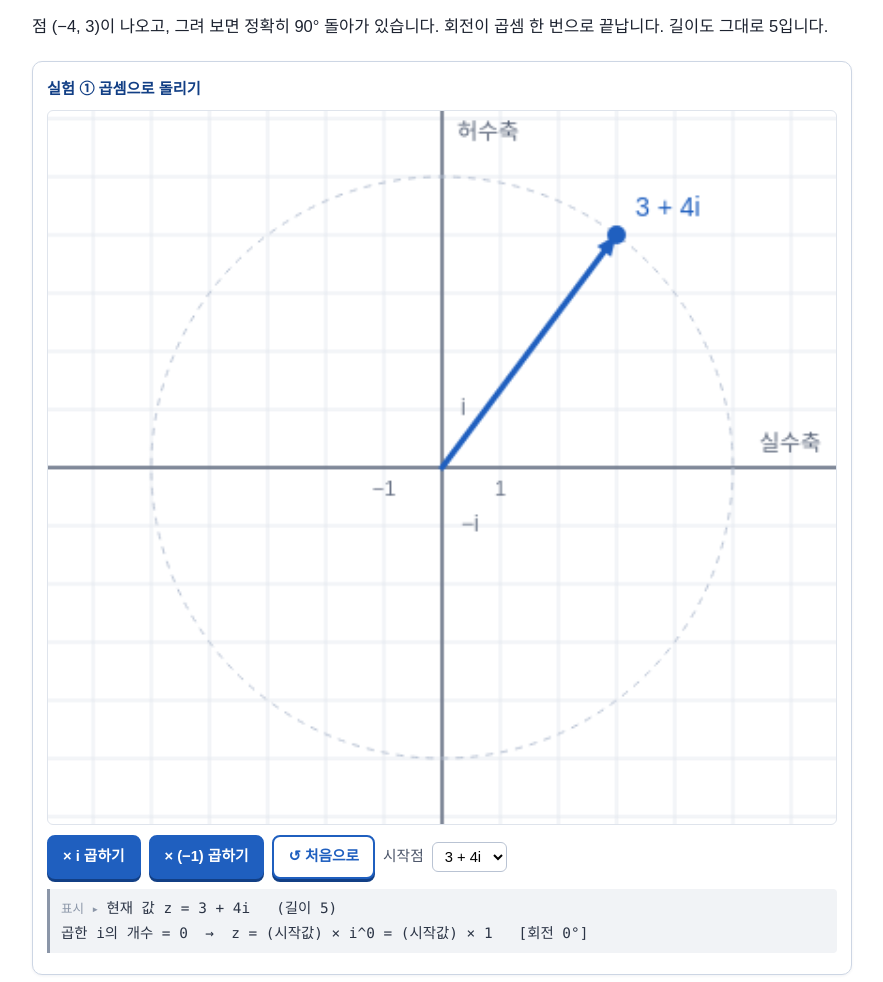
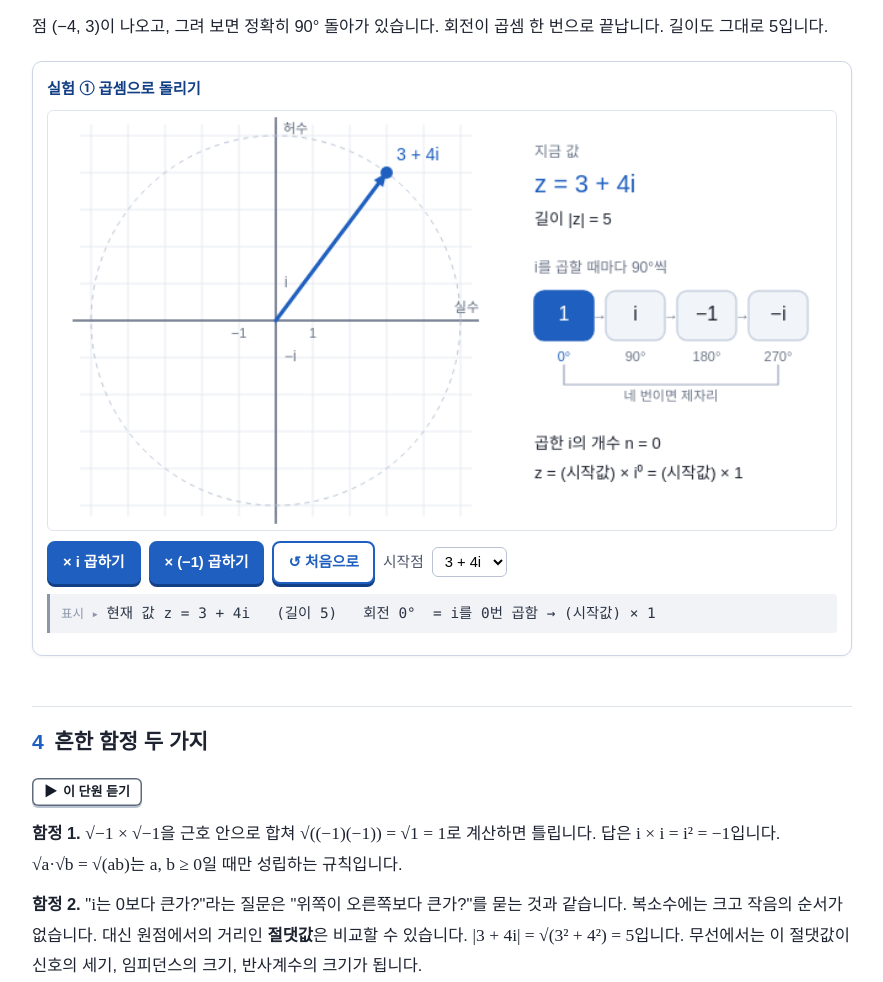
Before and after one commit to kooking0-JH/imaginary-j, a plain HTML site: page index.html in a window 1280 px wide. Shown: the part 3524-4506 px from the top of the page, without its empty margins (198-1081 px from the left). Drawn offline with Linux system fonts and the light colour scheme.

Commit message:
Add files via upload

```diff
--- a/index.html
+++ b/index.html
@@ -191,7 +191,7 @@
 
 <div class="lab">
   <div class="lab-title">실험 ① 곱셈으로 돌리기</div>
-  <canvas id="cvRot" data-w="420" data-h="380"></canvas>
+  <canvas id="cvRot" data-w="640" data-h="340"></canvas>
   <div class="row">
     <button class="btn" type="button" id="rotI">× i 곱하기</button>
     <button class="btn" type="button" id="rotNeg">× (−1) 곱하기</button>
@@ -591,6 +591,27 @@ function text(x,s,px,py,col,size,align){
   x.fillStyle=col||C.ink; x.font=(size||13)+"px 'Noto Sans KR','Apple SD Gothic Neo',sans-serif";
   x.textAlign=align||"left"; x.textBaseline="middle"; x.fillText(s,px,py);
 }
+/* 좁은 화면(휴대폰)에서는 가로로 나란한 두 부분을 위아래로 쌓아 그립니다.
+   draw는 넓은 화면 좌표(폭 w)로 그대로 그리고, 왼쪽 [0,L]을 위에, 오른쪽 [L,w]를 아래에 놓습니다. */
+function stackable(P,L){
+  const c=P.c, W=P.w, H=P.h, d=window.devicePixelRatio||1, st={narrow:null,cw:W,ch:H};
+  function layout(){
+    const nar=(c.parentElement.clientWidth||W)<560;
+    if(nar===st.narrow) return false;
+    st.narrow=nar; st.cw=nar?Math.max(L,W-L):W; st.ch=nar?2*H:H;
+    c.width=st.cw*d; c.height=st.ch*d; return true;
+  }
+  function render(fn){
+    layout(); const x=P.x; x.setTransform(d,0,0,d,0,0);
+    if(!st.narrow){ fn(); return; }
+    x.clearRect(0,0,st.cw,st.ch);
+    x.save(); x.translate((st.cw-L)/2,0); x.beginPath(); x.rect(0,0,L,H); x.clip(); fn(); x.restore();
+    x.save(); x.translate(-L+(st.cw-(W-L))/2,H); x.beginPath(); x.rect(L,0,W-L,H); x.clip(); fn(); x.restore();
+    x.strokeStyle="#e6eaf0"; x.lineWidth=1; x.beginPath(); x.moveTo(10,H); x.lineTo(st.cw-10,H); x.stroke();
+  }
+  let t=null; window.addEventListener("resize",()=>{ clearTimeout(t); t=setTimeout(()=>{ if(layout()&&render.onresize) render.onresize(); },120); });
+  return render;
+}
 function rrect(x,X,Y,W,H,r){ x.beginPath(); x.moveTo(X+r,Y); x.arcTo(X+W,Y,X+W,Y+H,r); x.arcTo(X+W,Y+H,X,Y+H,r); x.arcTo(X,Y+H,X,Y,r); x.arcTo(X,Y,X+W,Y,r); x.closePath(); }
 function gamma(R,X,z0){ z0=z0||50; const nr=R-z0, dr=R+z0, dd=dr*dr+X*X; return [(nr*dr+X*X)/dd,(X*dr-nr*X)/dd]; }
 function smith(x,cx,cy,r,grid,edge){
@@ -612,28 +633,50 @@ function cstr(re,im,u){
 
 /* ---------- 실험 ① 회전 ---------- */
 (function(){
-  const P=prep("cvRot"), x=P.x, w=P.w, h=P.h, cx=w/2, cy=h/2, s=31;
-  let start=[3,4], z=[3,4], nI=0, anim=null, trail=[];
-  function draw(zz){
+  const P=prep("cvRot"), x=P.x, w=P.w, h=P.h, cx=185, cy=h/2, s=30, RN=stackable(P,370);
+  let start=[3,4], z=[3,4], nI=0, anim=null, trail=[], cur=[3,4];
+  const pw=["1","i","−1","−i"], deg=["0°","90°","180°","270°"];
+  function paint(){
+    const zz=cur;
     x.clearRect(0,0,w,h);
     x.strokeStyle=C.grid; x.lineWidth=1;
-    for(let k=-6;k<=6;k++){ x.beginPath(); x.moveTo(cx+k*s,0); x.lineTo(cx+k*s,h); x.stroke(); x.beginPath(); x.moveTo(0,cy+k*s); x.lineTo(w,cy+k*s); x.stroke(); }
+    for(let k=-5;k<=5;k++){ x.beginPath(); x.moveTo(cx+k*s,cy-5.3*s); x.lineTo(cx+k*s,cy+5.3*s); x.stroke(); x.beginPath(); x.moveTo(cx-5.3*s,cy+k*s); x.lineTo(cx+5.3*s,cy+k*s); x.stroke(); }
     x.strokeStyle=C.axis; x.lineWidth=1.5;
-    x.beginPath(); x.moveTo(0,cy); x.lineTo(w,cy); x.moveTo(cx,0); x.lineTo(cx,h); x.stroke();
-    text(x,"실수축",w-8,cy-12,C.axis,12,"right"); text(x,"허수축",cx+8,12,C.axis,12);
-    text(x,"1",cx+s,cy+12,C.sub,11,"center"); text(x,"i",cx+10,cy-s,C.sub,12);
-    text(x,"−1",cx-s,cy+12,C.sub,11,"center"); text(x,"−i",cx+10,cy+s,C.sub,12);
+    x.beginPath(); x.moveTo(cx-5.5*s,cy); x.lineTo(cx+5.5*s,cy); x.moveTo(cx,cy-5.5*s); x.lineTo(cx,cy+5.5*s); x.stroke();
+    text(x,"실수",cx+5.5*s,cy-10,C.axis,11,"right"); text(x,"허수",cx+6,cy-5.3*s+4,C.axis,11);
+    text(x,"1",cx+s,cy+11,C.sub,11,"center"); text(x,"i",cx+7,cy-s,C.sub,12);
+    text(x,"−1",cx-s,cy+11,C.sub,11,"center"); text(x,"−i",cx+7,cy+s,C.sub,12);
     const r=Math.hypot(zz[0],zz[1]);
     x.setLineDash([4,4]); x.strokeStyle="#b8c2d3"; x.lineWidth=1; x.beginPath(); x.arc(cx,cy,r*s,0,TAU); x.stroke(); x.setLineDash([]);
     trail.forEach((p,k)=>{ x.fillStyle="rgba(31,95,191,"+(0.18+0.12*k/Math.max(1,trail.length))+")"; x.beginPath(); x.arc(cx+p[0]*s,cy-p[1]*s,4,0,TAU); x.fill(); });
     arrow(x,cx,cy,cx+zz[0]*s,cy-zz[1]*s,C.blue,3);
     x.fillStyle=C.blue; x.beginPath(); x.arc(cx+zz[0]*s,cy-zz[1]*s,5,0,TAU); x.fill();
-    text(x,cstr(zz[0],zz[1]),cx+zz[0]*s+10,cy-zz[1]*s-14,C.blue,14);
+    if(!anim) text(x,cstr(zz[0],zz[1]),cx+zz[0]*s+(zz[0]>=0?8:-8),cy-zz[1]*s-14,C.blue,14,zz[0]>=0?"left":"right");
+    /* 오른쪽 패널 */
+    const k=((nI%4)+4)%4, X0=395;
+    text(x,"지금 값",X0,34,C.sub,12);
+    text(x,"z = "+cstr(z[0],z[1]),X0,60,C.blue,20);
+    text(x,"길이 |z| = "+num(Math.hypot(z[0],z[1])),X0,88,C.ink,13);
+    text(x,"i를 곱할 때마다 90°씩",X0,128,C.sub,12);
+    for(let m=0;m<4;m++){
+      const bx=X0+m*58, by=146, on=m===k;
+      x.fillStyle=on?C.blue:"#f1f4f9"; rrect(x,bx,by,48,40,8); x.fill();
+      x.strokeStyle=on?C.blue:"#c9d2e0"; x.lineWidth=1.5; rrect(x,bx,by,48,40,8); x.stroke();
+      text(x,pw[m],bx+24,by+20,on?"#fff":C.ink,16,"center");
+      text(x,deg[m],bx+24,by+54,on?C.blue:C.sub,11,"center");
+      if(m<3) text(x,"→",bx+53,by+20,C.sub,12,"center");
+    }
+    x.strokeStyle="#9aa6bb"; x.lineWidth=1.2; x.beginPath(); x.moveTo(X0+3*58+24,by2(146)); x.lineTo(X0+3*58+24,222); x.lineTo(X0+24,222); x.lineTo(X0+24,by2(146)); x.stroke();
+    text(x,"네 번이면 제자리",X0+111,232,C.sub,11,"center");
+    text(x,"곱한 i의 개수 n = "+nI,X0,270,C.ink,13);
+    text(x,"z = (시작값) × i"+sup(nI)+" = (시작값) × "+pw[k],X0,294,C.ink,13);
   }
+  function by2(){ return 206; }
+  function sup(n){ const m="⁰¹²³⁴⁵⁶⁷⁸⁹"; return String(n).split("").map(c=>m[+c]).join(""); }
+  const draw=()=>RN(paint); RN.onresize=draw;
   function out(){
-    const k=((nI%4)+4)%4, pw=["1","i","−1","−i"][k];
-    $("rotOut").textContent="현재 값 z = "+cstr(z[0],z[1])+"   (길이 "+num(Math.hypot(z[0],z[1]))+")\n"+
-      "곱한 i의 개수 = "+nI+"  →  z = (시작값) × i^"+nI+" = (시작값) × "+pw+"   [회전 "+(nI*90)+"°]";
+    const k=((nI%4)+4)%4;
+    $("rotOut").textContent="현재 값 z = "+cstr(z[0],z[1])+"   (길이 "+num(Math.hypot(z[0],z[1]))+")   회전 "+(nI*90)+"°  = i를 "+nI+"번 곱함 → (시작값) × "+pw[k];
   }
   function rotate(q){
     if(anim) return;
@@ -643,13 +686,13 @@ function cstr(re,im,u){
     anim=true;
     (function step(t){
       const u=Math.min(1,(t-t0)/dur), e=u<.5?2*u*u:1-Math.pow(-2*u+2,2)/2, a=a0+da*e;
-      draw([r*Math.cos(a),r*Math.sin(a)]);
-      if(u<1) requestAnimationFrame(step); else { z=target; nI+=q; anim=null; draw(z); out(); }
+      cur=[r*Math.cos(a),r*Math.sin(a)]; draw();
+      if(u<1) requestAnimationFrame(step); else { z=target; cur=z.slice(); nI+=q; anim=null; draw(); out(); }
     })(t0);
   }
   $("rotI").onclick=()=>rotate(1);
   $("rotNeg").onclick=()=>rotate(2);
-  function reset(){ start=$("rotStart").value.split(",").map(Number); z=start.slice(); nI=0; trail=[]; draw(z); out(); }
+  function reset(){ start=$("rotStart").value.split(",").map(Number); z=start.slice(); cur=z.slice(); nI=0; trail=[]; draw(); out(); }
   $("rotReset").onclick=reset; $("rotStart").onchange=reset;
   reset();
 })();
@@ -683,7 +726,7 @@ function cstr(re,im,u){
 
 /* ---------- 실험 ③ L/C/R ---------- */
 (function(){
-  const P=prep("cvLC"), x=P.x, w=P.w, h=P.h, L0=200, R0=w-10, cy=88, A=66, cy2=245, A2=48;
+  const P=prep("cvLC"), x=P.x, w=P.w, h=P.h, L0=200, R0=w-10, cy=88, A=66, cy2=245, A2=48, RN=stackable(P,196);
   const cfg={L:{min:0.1,max:10,step:0.1,unit:"µH",lab:"인덕턴스 L"},C:{min:5,max:1000,step:5,unit:"pF",lab:"정전용량 C"},R:{min:5,max:200,step:1,unit:"Ω",lab:"저항 R"}};
   let part="L", t=0, last=performance.now();
   const vals={L:1,C:100,R:50};
@@ -739,6 +782,7 @@ function cstr(re,im,u){
   }
   function frame(tt){
     const dt=Math.min(0.05,(tt-last)/1000); last=tt; t+=dt*1.6;
+    RN(()=>{
     x.clearRect(0,0,w,h);
     const sh=part==="L"?-Math.PI/2:part==="C"?Math.PI/2:0;
     const ang=X=>(X-L0)/(R0-L0)*2*TAU - t;
@@ -755,6 +799,7 @@ function cstr(re,im,u){
     text(x,part==="R"?"항상 + : 열로 소비 (평균 > 0)":"+와 − 넓이가 같음 : 받았다 돌려줌 (평균 = 0)",R0-4,cy2-A2-8,part==="R"?"#2e9e5b":"#8e6bc4",12,"right");
     const a0=-t, v=Math.cos(a0), i=Math.cos(a0+sh); let p=v*i*2; if(part==="R") p/=2;
     drawPart(v,i,p);
+    });
     requestAnimationFrame(frame);
   }
   document.querySelectorAll("[data-part]").forEach(b=>b.onclick=()=>setPart(b.dataset.part));
@@ -764,8 +809,10 @@ function cstr(re,im,u){
 
 /* ---------- 실험 ④ 안테나 Z와 SWR ---------- */
 (function(){
-  const P=prep("cvZ"), x=P.x, w=P.w, h=P.h, ox=48, oy=h/2, s=0.6, sc=458, sr=165;
-  function draw(){
+  const P=prep("cvZ"), x=P.x, w=P.w, h=P.h, ox=48, oy=h/2, s=0.6, sc=458, sr=165, RN=stackable(P,270);
+  function draw(){ RN(paint); }
+  RN.onresize=draw;
+  function paint(){
     const R=+$("zR").value, X=+$("zX").value;
     x.clearRect(0,0,w,h);
     x.strokeStyle=C.grid; x.lineWidth=1;
@@ -803,7 +850,10 @@ function cstr(re,im,u){
   const P=prep("cvMeter"), x=P.x, w=P.w, h=P.h, f0=7.15;
   const Zf=f=>{ const d=(f-f0)/f0; return [62+700*d, 1300*d]; };
   let prevAbsX=null, lastMove=0;
-  function draw(){
+  const RN=stackable(P,392);
+  function draw(){ RN(paint); }
+  RN.onresize=draw;
+  function paint(){
     const f=+$("mF").value, z=Zf(f), R=z[0], X=z[1], g=gamma(R,X), gm=Math.hypot(g[0],g[1]), swr=(1+gm)/(1-gm);
     x.clearRect(0,0,w,h);
     // VNA
@@ -912,7 +962,10 @@ function cstr(re,im,u){
   }
   function arcMark(r,a0,a1,col,lab){ x.strokeStyle=col; x.lineWidth=2; x.beginPath(); x.arc(cx,cy,r,-a0,-a1,a1>a0); x.stroke(); if(lab){ const m=(a0+a1)/2; text(x,lab,cx+(r+14)*Math.cos(m),cy-(r+14)*Math.sin(m),col,13,"center"); } }
   function panel(lines){ let y=40; lines.forEach(l=>{ if(l==="") { y+=12; return; } text(x,l[0],440,y,l[1]||C.ink,l[2]||14); y+=24; }); }
-  function draw(){
+  const RN=stackable(P,425);
+  function draw(){ RN(paint); }
+  RN.onresize=draw;
+  function paint(){
     x.clearRect(0,0,w,h);
     x.strokeStyle="#e6eaf0"; x.beginPath(); x.moveTo(425,15); x.lineTo(425,h-15); x.stroke();
     if(step===1){
```
